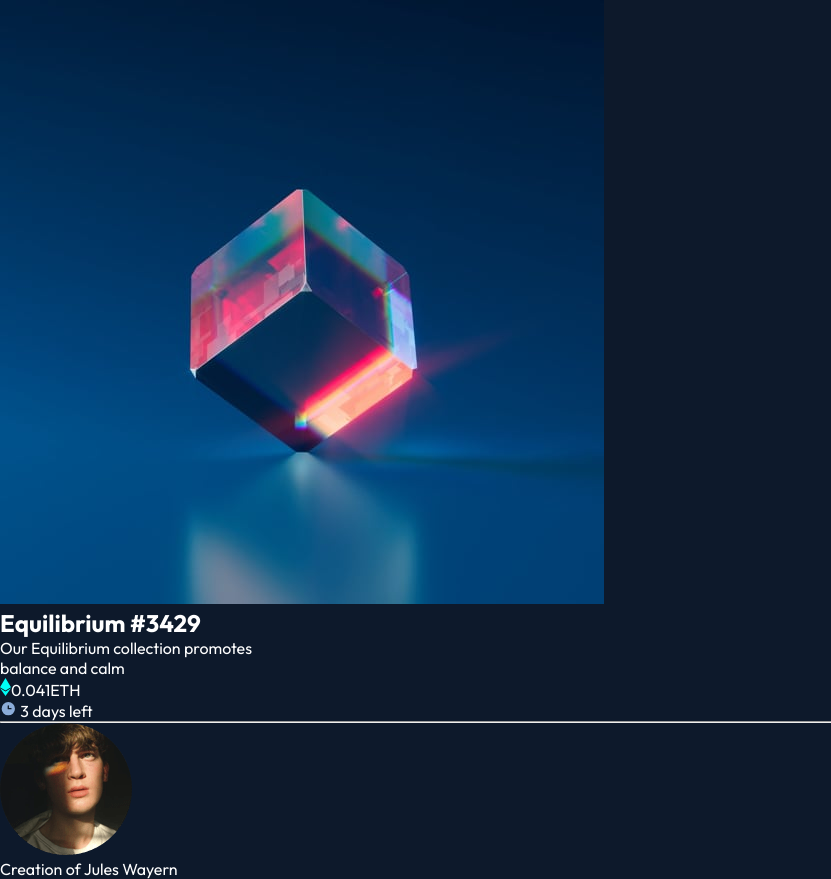
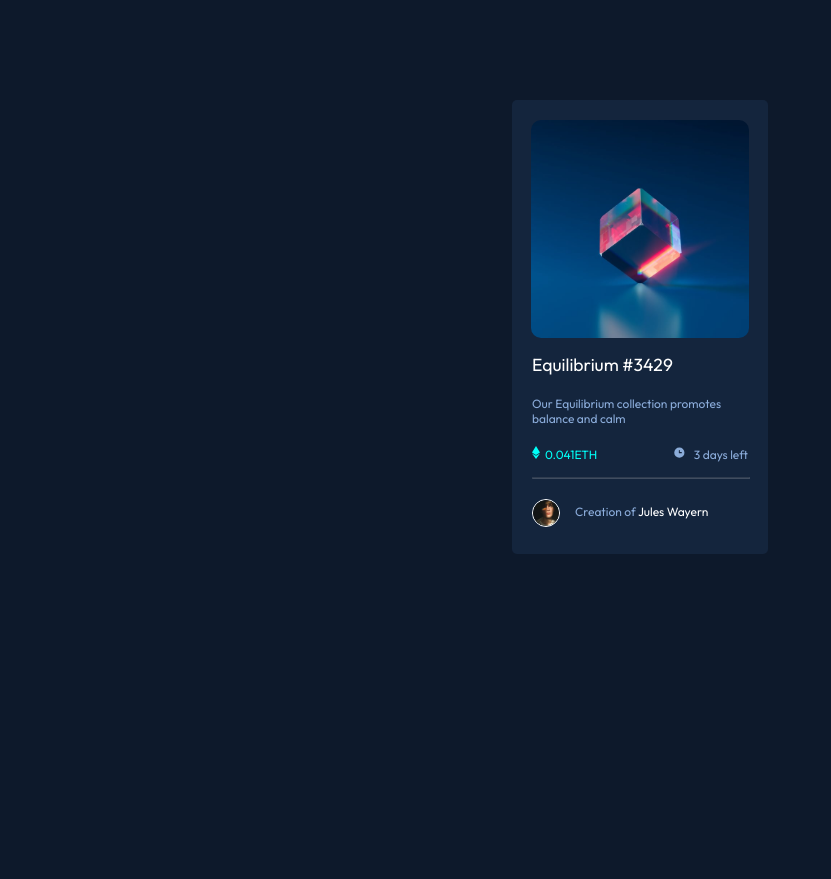
Before and after one commit to emmanuelkumah/nftCard, a plain HTML site: page index.html in a window 1280 px wide. Shown: the whole page, without its empty margins (0-831 px from the left). After the commit the page ends 800 px from the top, so only its background shows below. Drawn offline with Linux system fonts and the light colour scheme.

Commit message:
Desktop view

```diff
--- a/style.css
+++ b/style.css
@@ -11,7 +11,78 @@ body {
   color: #fff;
   font-family: "Outfit", sans-serif;
 }
+@media (min-width: 1280px) {
+  .cardContainer {
+    max-width: 20vw;
+    background: hsl(216, 50%, 16%);
+    padding-top: 20px;
+    border-radius: 5px;
+    margin: 100px auto;
+  }
+  .cardImg {
+    max-width: 17vw;
+    display: block;
+    margin: 0px auto;
+    border-radius: 10px;
+  }
+  article > h2 {
+    padding: 15px 20px 10px;
+    color: hsl(0, 0%, 100%);
+    font-size: 1.1rem;
+    font-weight: 300;
+  }
+  article p {
+    color: hsl(215, 51%, 70%);
+    padding: 10px 20px;
+    font-size: 12px;
+    font-weight: 300;
+  }
+  .imgAvatar {
+    border-radius: 50%;
+    max-width: 50%;
+    margin-top: -5px;
+  }
+  .cardPricing {
+    display: flex;
+    justify-content: space-between;
+    padding: 10px 20px;
+    font-size: 12px;
+  }
+  .cardValue {
+    color: hsl(178, 100%, 50%);
+  }
+  .cardDuration {
+    color: hsl(215, 51%, 70%);
+  }
 
+  .icon1,
+  .icon2 {
+    height: 13px;
+    padding-right: 5px;
+  }
+  hr {
+    color: hsl(215, 51%, 70%);
+    opacity: 0.2;
+    width: 85%;
+    margin: 5px 20px;
+  }
+  .cardFooter {
+    padding: 20px 20px 27px;
+    display: flex;
+  }
+  .imgAvatar {
+    width: 13%;
+    border: 1px solid #fff;
+  }
+  .cardAuthor {
+    color: hsl(215, 51%, 70%);
+    padding-left: 15px;
+    font-size: 12px;
+  }
+  .cardAuthor span {
+    color: #fff;
+  }
+}
 @media only screen and (min-device-width: 375px) and (max-device-height: 667px) and (orientation: portrait) and (-webkit-device-pixel-ratio: 2) {
   .cardContainer {
     max-width: 80vw;
```
